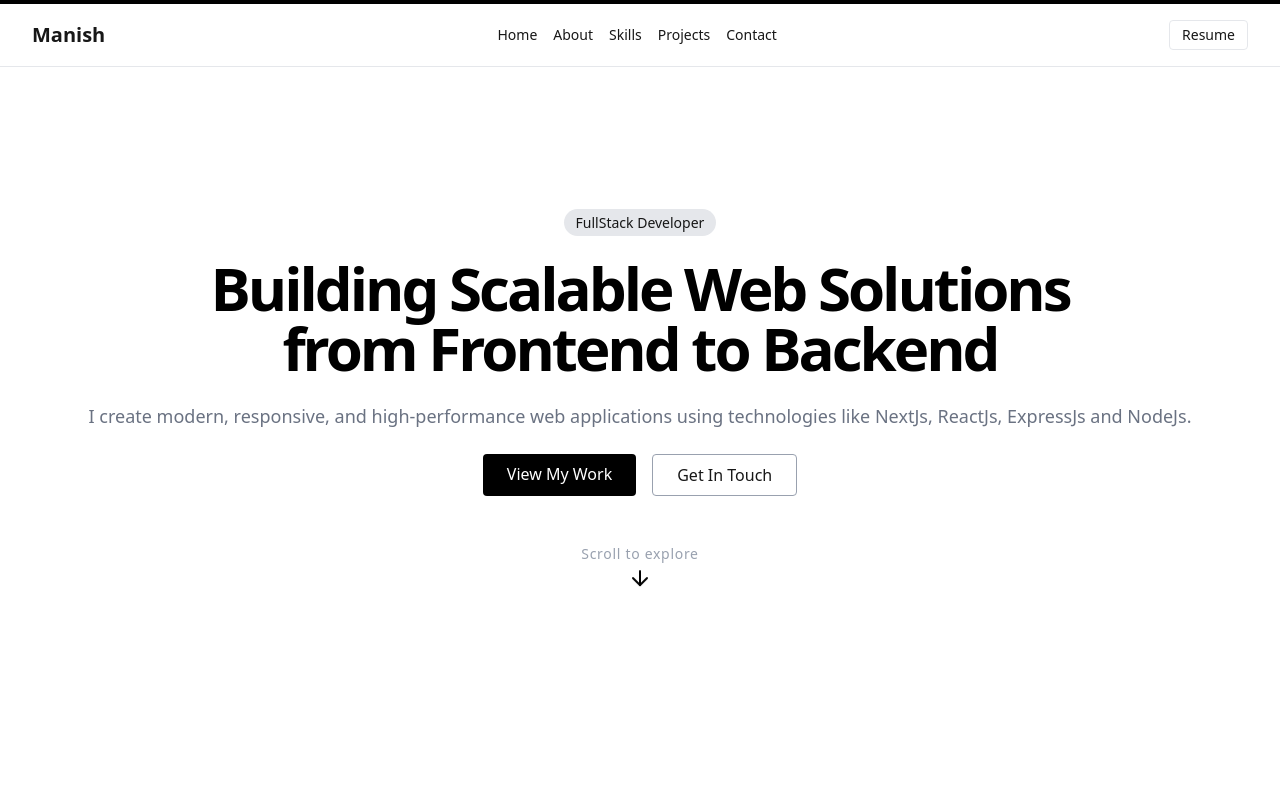
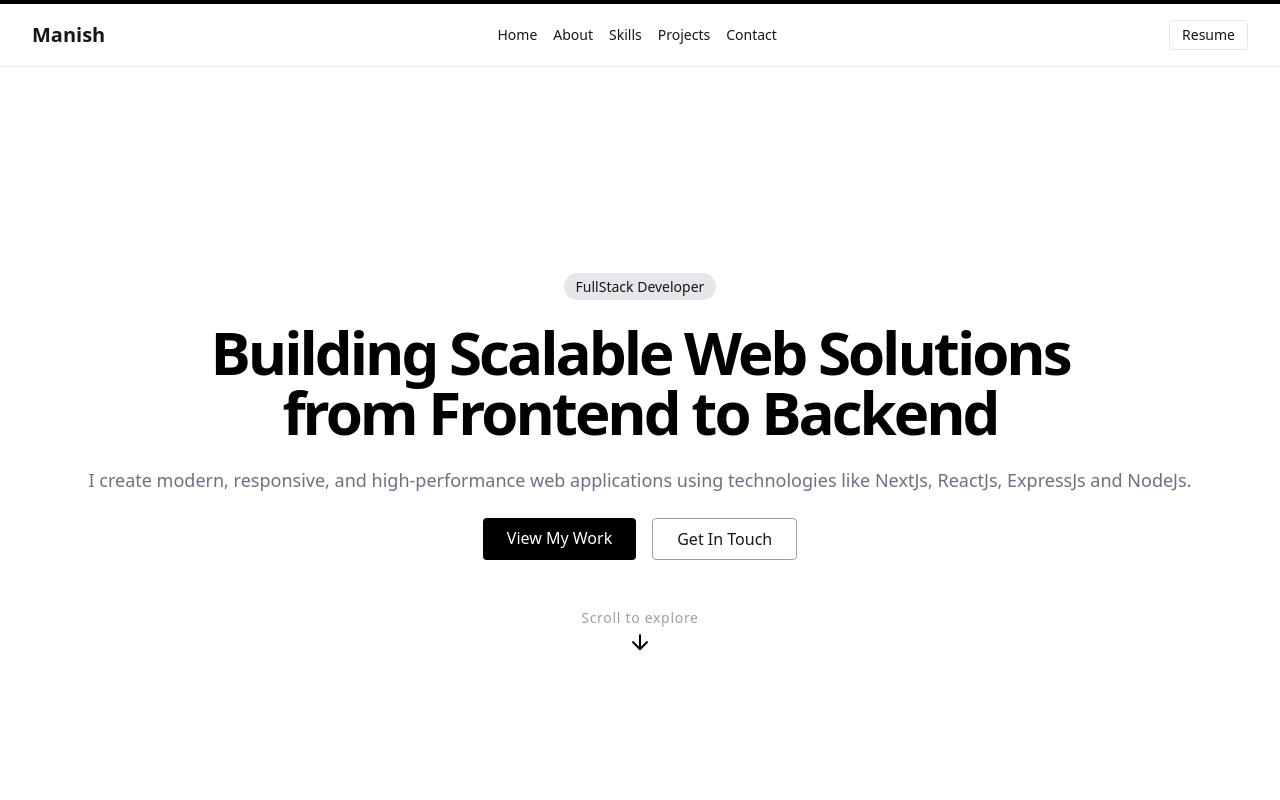
Before and after one commit to manish-gkv/portfolio-next, a Next.js app: page / in a window 1280 px wide. Shown: the top 800 px of the page. Built offline with nearby package versions, Linux system fonts and the light colour scheme.

Commit message:
removed margin from hero

```diff
--- a/src/app/page.js
+++ b/src/app/page.js
@@ -5,7 +5,7 @@ import Projects from "@/components/Projects";
 import Contact from "@/components/Contact";
 export default function Home() {
   return (
-    <div>
+    <div className="min-h-screen">
       <Hero />
       <Aboutme />
       <Skills />
--- a/src/components/Hero.js
+++ b/src/components/Hero.js
@@ -10,7 +10,7 @@ export default function Hero() {
     }
     return (
         <>
-            <div id="home" className="flex flex-col h-screen px-8 items-center justify-center gap-2 -mt-10 sm:gap-6  sm:-mt-16 font-medium w-full">
+            <div id="home" className="flex flex-col h-screen px-8 items-center justify-center gap-2 sm:gap-6 font-medium w-full">
                 <div className=""><span className="bg-gray-200 rounded-full text-sm py-1 px-3">FullStack Developer</span></div>
                 <div className="text-black font-bold text-4xl md:text-6xl text-center tracking-tighter text-balance">
                     Building Scalable Web Solutions from Frontend to Backend
```
